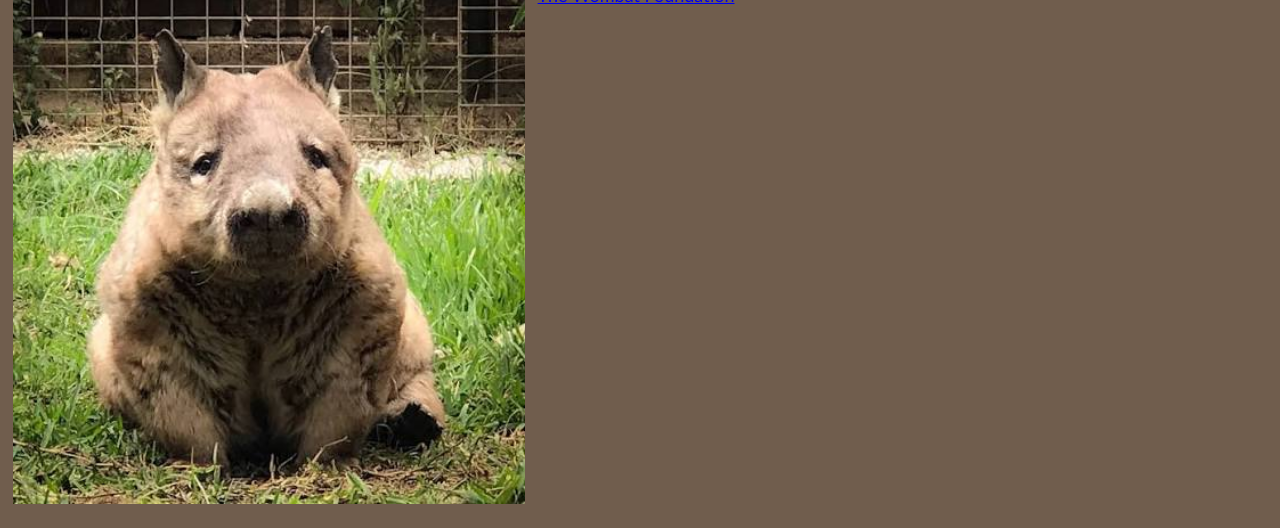
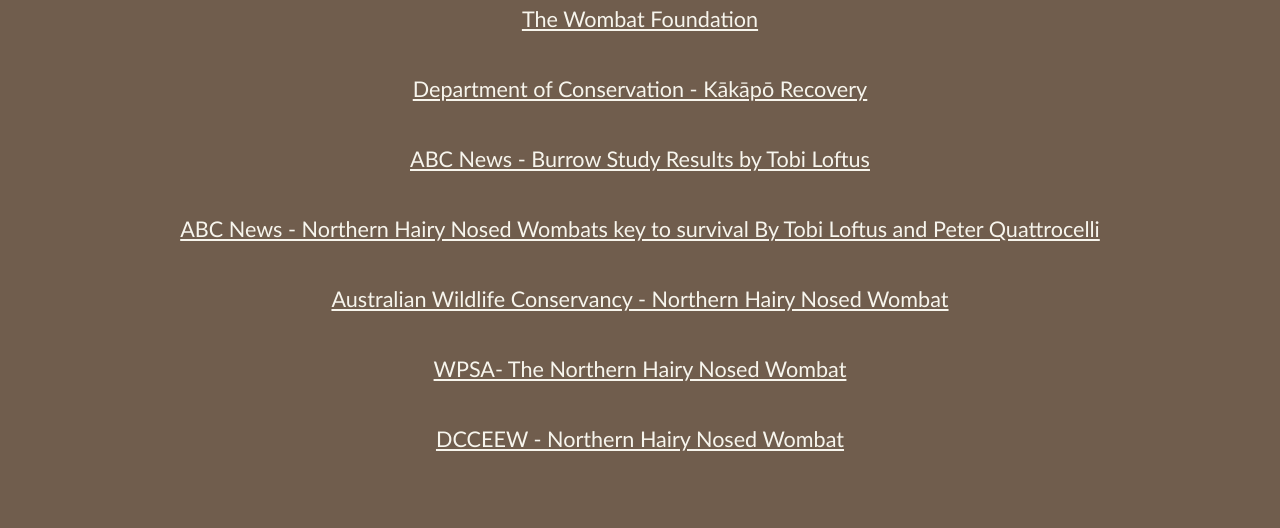
Before and after one commit to EvgenyEsin383/EvgenyEsin383-EvgenyEsin383.github.io, a plain HTML site: page docs/bibliography.html in a window 1280 px wide. Shown: the part 272-800 px from the top of the page. Drawn offline with Linux system fonts and the light colour scheme; a web font is replaced by a local one.

Commit message:
Bibliography major improvements
better color scheme for links, links open in new tabs, lots more sources

```diff
--- a/docs/bibliography.html
+++ b/docs/bibliography.html
@@ -36,8 +36,29 @@
             </div>
 
         </header>
-        <img class="leftimage" src="images/sitting.jpg">
-        <a href="https://www.wombatfoundation.com.au/">The Wombat Foundation</a>
-
+        <div id="bibliography">
+            <br>
+            <a target="_blank" rel="noopener noreferrer" class="biblioLink" href="https://www.wombatfoundation.com.au/">
+                The Wombat Foundation
+            </a><br><br>
+            <a target="_blank" rel="noopener noreferrer" class="biblioLink" href="https://www.doc.govt.nz/our-work/kakapo-recovery">
+                Department of Conservation - Kākāpō Recovery
+            </a><br><br>
+            <a target="_blank" rel="noopener noreferrer" class="biblioLink" href="https://www.abc.net.au/news/2026-06-18/northern-hairy-nosed-wombat-radar-burrow-study-results/106811830">
+                ABC News - Burrow Study Results by Tobi Loftus
+            </a><br><br>
+            <a target="_blank" rel="noopener noreferrer" class="biblioLink" href="https://www.abc.net.au/news/2025-03-02/northern-hairy-nosed-wombats-key-to-survival/104947260">
+                ABC News - Northern Hairy Nosed Wombats key to survival By Tobi Loftus and Peter Quattrocelli
+            </a><br><br>
+            <a target="_blank" rel="noopener noreferrer" class="biblioLink" href="https://www.australianwildlife.org/animals/northern-hairy-nosed-wombat">
+                Australian Wildlife Conservancy - Northern Hairy Nosed Wombat
+            </a><br><br>
+            <a target="_blank" rel="noopener noreferrer" class="biblioLink" href="https://static1.squarespace.com/static/5d0991e19ea6e200018bdb37/t/5d26cdad96b581000158daad/1562824111563/WPSA-northern-hairy-nosed-factsheet.pdf">
+                WPSA-  The Northern Hairy Nosed Wombat
+            </a><br><br>
+            <a target="_blank" rel="noopener noreferrer" class="biblioLink" href="https://www.dcceew.gov.au/environment/biodiversity/threatened/action-plan/northern-hairy-nosed-wombat">
+                DCCEEW - Northern Hairy Nosed Wombat
+            </a>
+        </div>
     </body>
 </html>
--- a/docs/style.css
+++ b/docs/style.css
@@ -26,7 +26,8 @@
     margin: 0;
     font-family: 'Gill Sans', 'Gill Sans MT', Calibri, 'Trebuchet MS', sans-serif;
     font-size: large;
-
+    background-color: rgb(112, 93, 77);
+    color: white;
 }
 
 .bebas-neue-regular {
@@ -68,10 +69,20 @@
     float: left;
     flex-direction: row;
 }
-body{
-    background-color: rgb(112, 93, 77);
-    color: white;
+#bibliography{
+    display: flex;
+    flex-direction: column;
 }
+.biblioLink{
+    font-size: larger;
+    text-align: center;
+    color: rgb(247, 245, 237);
+}
+.biblioLink:hover{
+    color: rgb(112, 128, 82);
+}
+
+
 .leftimage{
     width: 40%;
     float: left;
```
